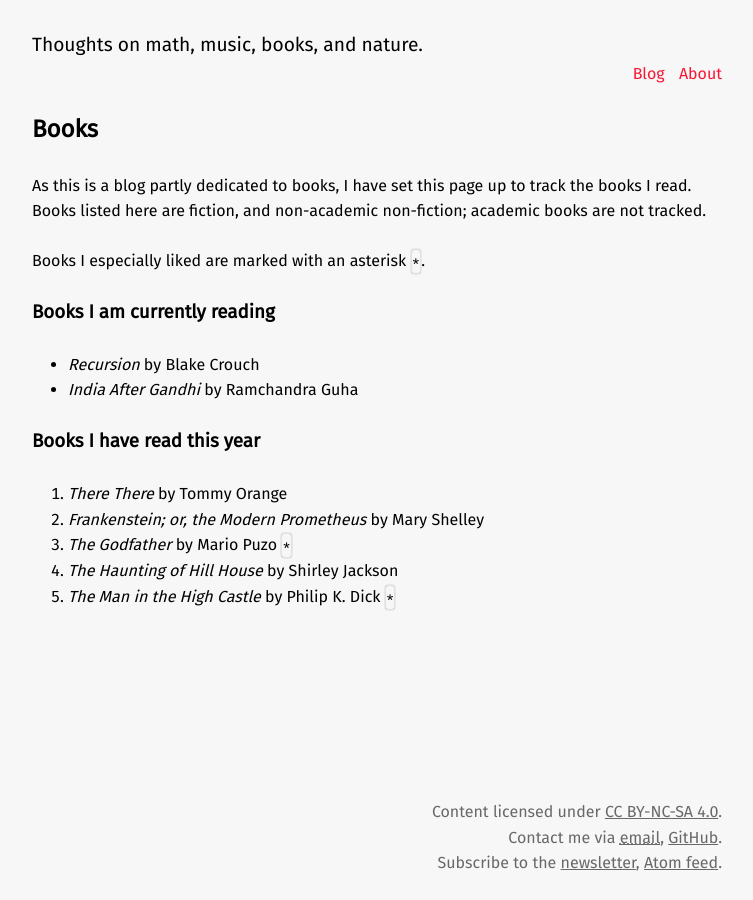
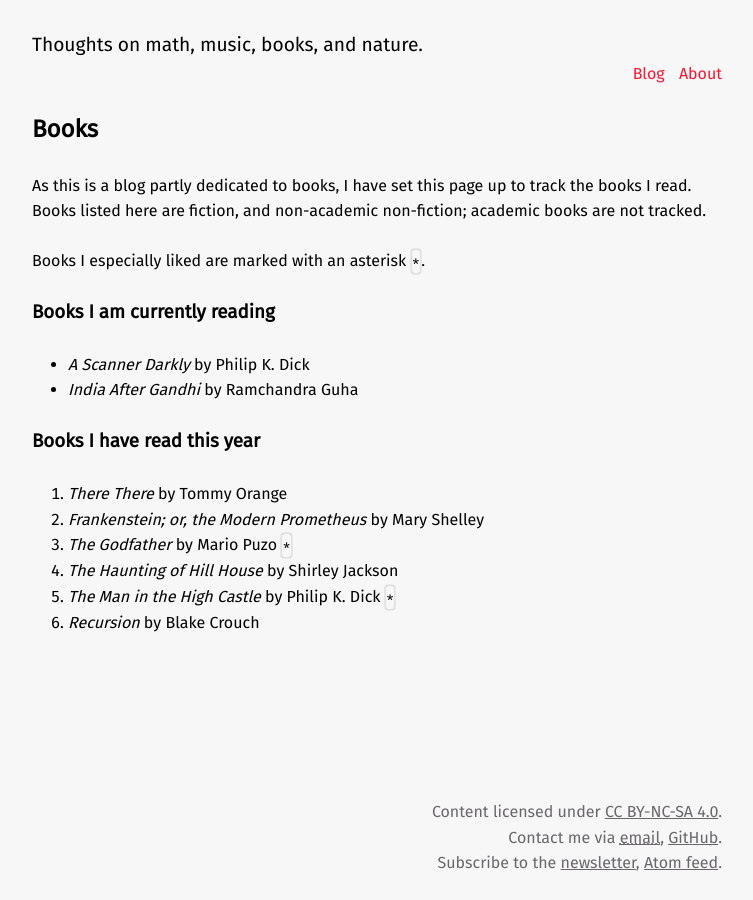
Before and after one commit to LeonardoGoller/LeonardoGoller.github.io, a Jekyll site: the page built from books.markdown, in a window 1280 px wide. Shown: the whole page, without its empty margins (263-1016 px from the left). Built offline with Jekyll 4.4.1, drawn with Linux system fonts in a browser that asks for light colours; comment, search, counter and statistics services are not loaded.

```diff
--- a/_config.yml
+++ b/_config.yml
@@ -24,8 +24,8 @@ github_username:  11DE784A
 
 # Books I am currently reading
 currentbooks:
-  - title: Recursion
-    author: Blake Crouch
+  - title: A Scanner Darkly
+    author: Philip K. Dick
 
   - title: India After Gandhi
     author: Ramchandra Guha
--- a/books.markdown
+++ b/books.markdown
@@ -26,3 +26,4 @@ Books I especially liked are marked with an asterisk  `*`.
 3. _The Godfather_ by Mario Puzo `*`
 4. _The Haunting of Hill House_ by Shirley Jackson
 5. _The Man in the High Castle_ by Philip K. Dick `*`
+6. _Recursion_ by Blake Crouch
```
